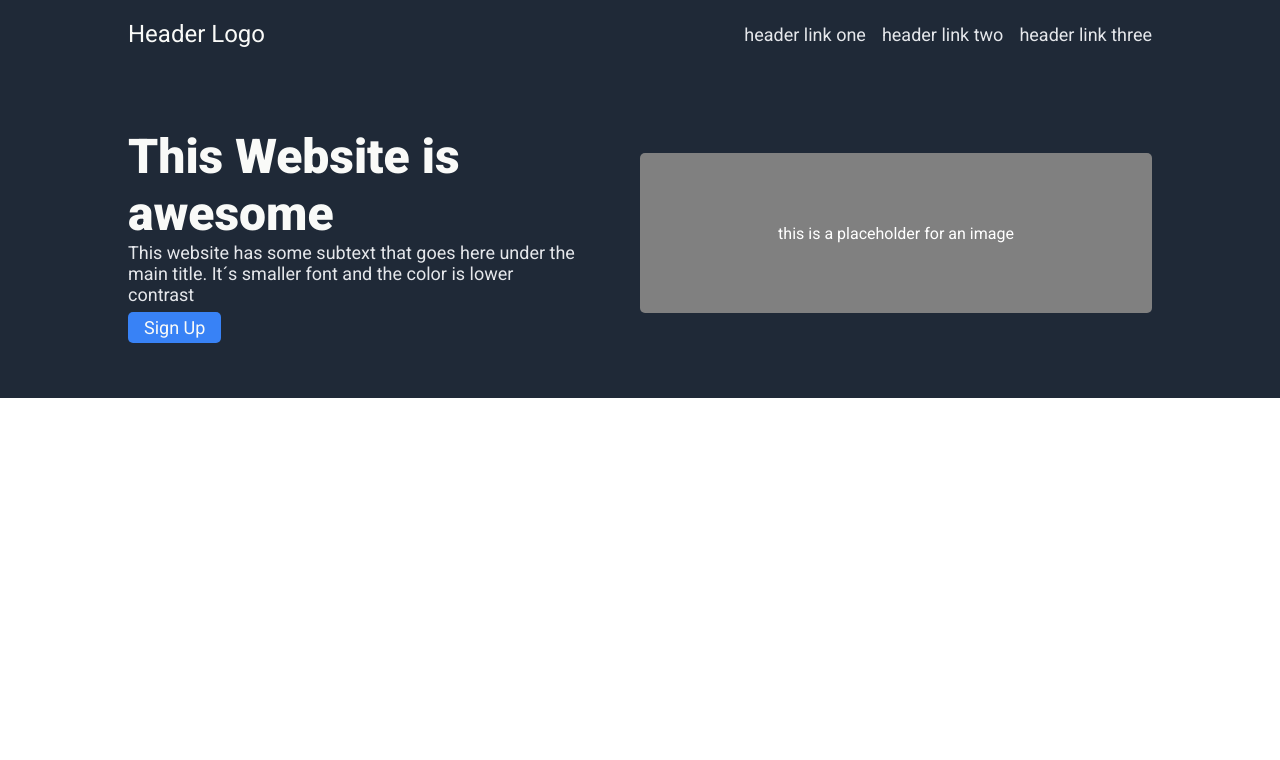
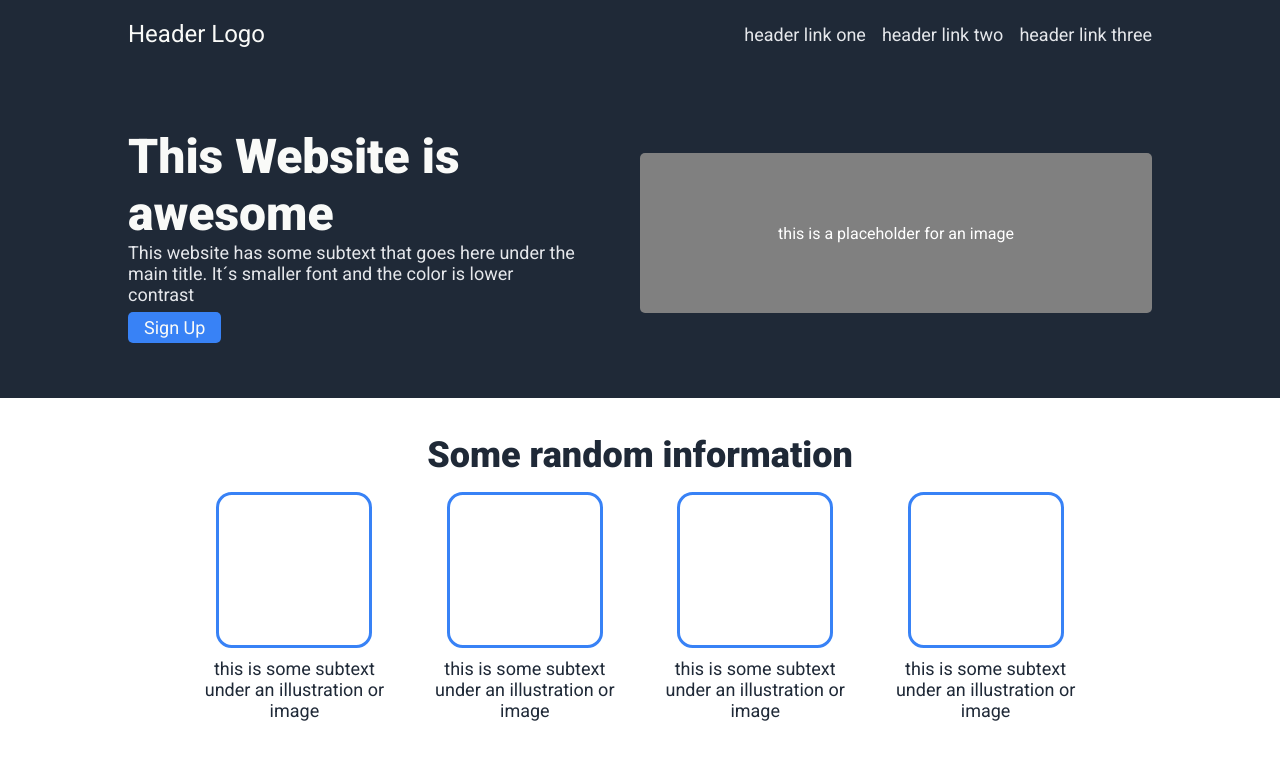
Before and after one commit to Perc2val/landing-page, a plain HTML site: page index.html in a window 1280 px wide. Drawn offline with Linux system fonts and the light colour scheme.

Commit message:
random information part done

```diff
--- a/index.html
+++ b/index.html
@@ -42,5 +42,36 @@
             </div>
         </div>
     </header>
+    <main>
+        <div class="contenttwo">
+        <div class="sectionrandominformation">
+            <div class="headingrandominformation">Some random information</div>
+            <div class="cardsrandominformation">
+                <ul class="listcardsrandominformation">
+                    <li class="cardone">
+                         <div class="placeholderimage">
+                         </div>
+                         <p class="subtextcards">this is some subtext under an illustration or image</p>
+                    </li>
+                    <li class="cardtwo">
+                         <div class="placeholderimage">
+                         </div>
+                         <p class="subtextcards">this is some subtext under an illustration or image</p>
+                    </li>
+                    <li class="cardthree">
+                         <div class="placeholderimage">
+                         </div>
+                         <p class="subtextcards">this is some subtext under an illustration or image</p>
+                    </li>
+                    <li class="cardfour">
+                         <div class="placeholderimage">
+                         </div>
+                         <p class="subtextcards">this is some subtext under an illustration or image</p>
+                    </li>
+                </ul>
+            </div>
+        </div>
+        </div>
+    </main>
 </body>
 </html>
--- a/style.css
+++ b/style.css
@@ -2,6 +2,7 @@
     margin: 0;
     padding: 0;
     font-family: Roboto;
+    /*border: solid black 1px;*/
 }
 
 body {
@@ -15,6 +16,11 @@ header {
 
 .content {
     max-width: 80%;
+    margin: 0 auto;
+    padding: 20px;
+}
+.contenttwo {
+    max-width: 70%;
     margin: 0 auto;
     padding: 20px;
 }
@@ -91,3 +97,45 @@ h3 {
     color: white;
     border-radius: 5px;
 }
+
+/*some random information section*/
+
+.headingrandominformation {
+    font-size: 36px;
+    font-weight: 900;
+    color:#1F2937;
+    display: flex;
+    justify-content: center;
+    align-items: center;
+    padding: 2vh;
+}
+
+.listcardsrandominformation {
+    display: flex;
+    justify-content: center;
+    align-items: center;
+    gap: 2vw;
+
+}
+.placeholderimage {
+    width: 150px;
+    height: 150px;
+    border: solid #3882F6 3px;
+    border-radius: 10%;
+}
+.subtextcards {
+    text-align: center;
+    margin: 10px;
+    font-size: 18px;
+    color: #1F2937;
+}
+
+.cardone,
+.cardtwo,
+.cardthree,
+.cardfour {
+    display: flex;
+    flex-direction: column;
+    justify-content: center;
+    align-items: center;
+}
```
